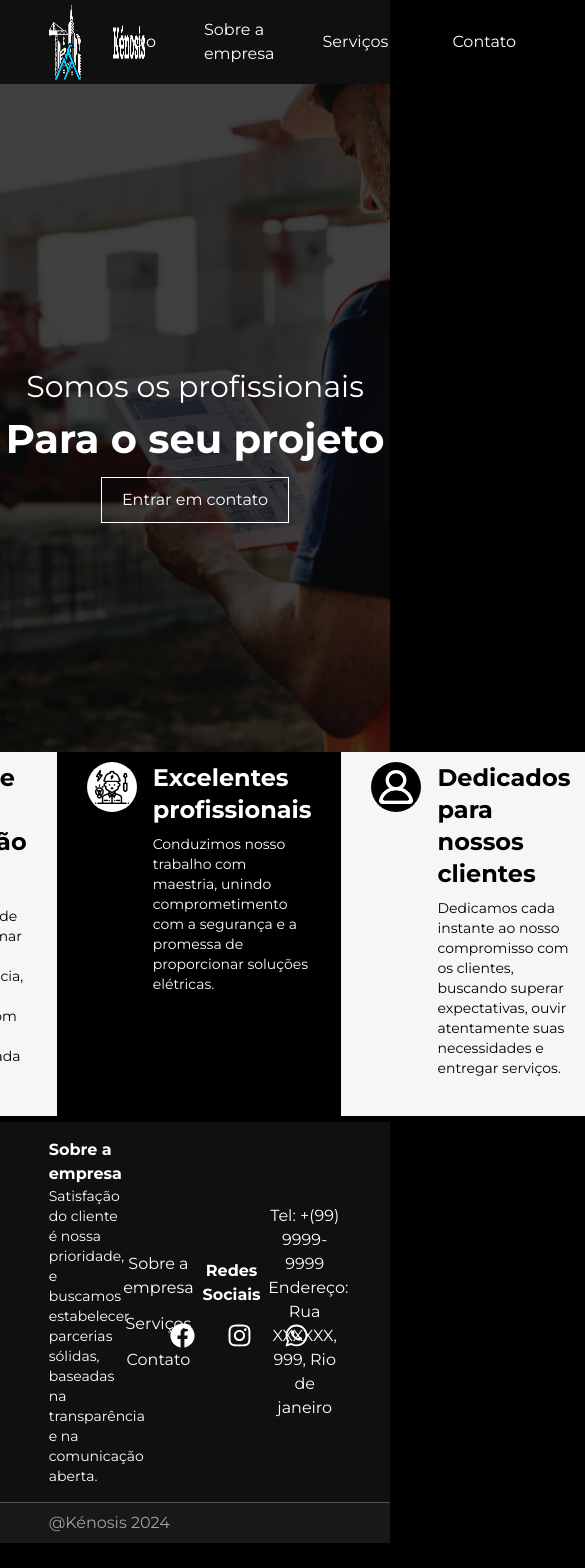
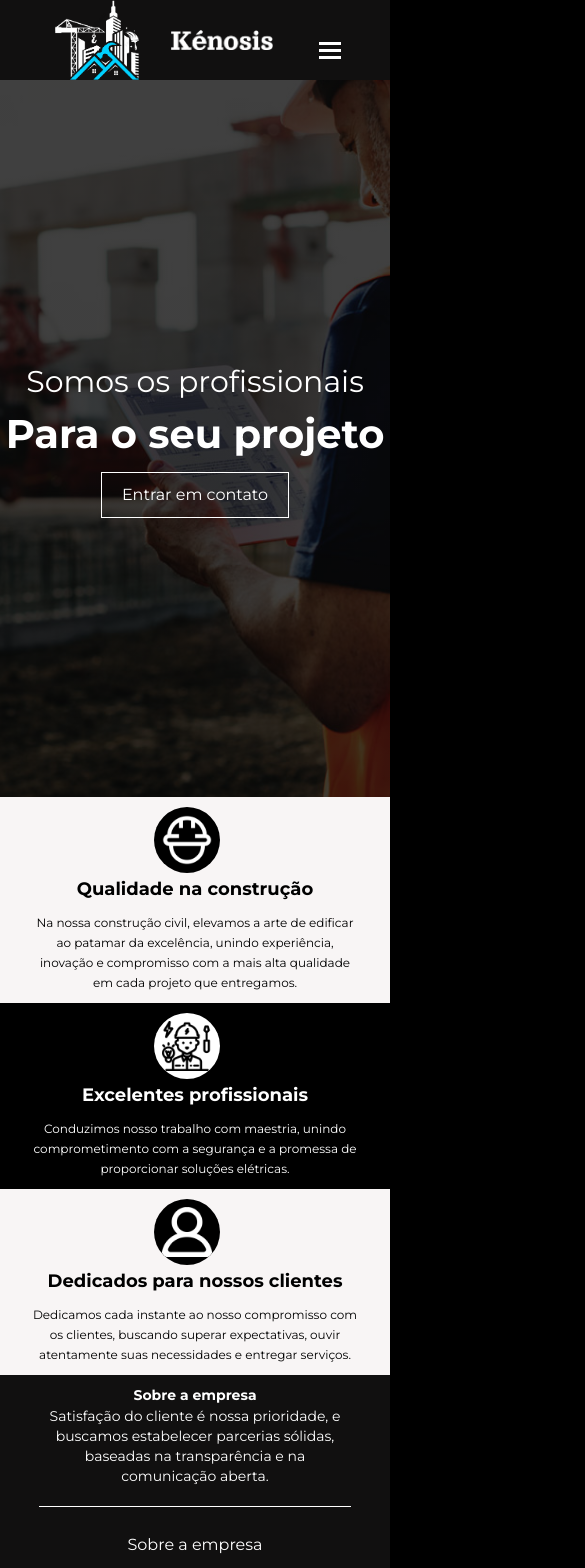
Before and after one commit to mhalvesb/empresadeeletrica, a React (Create React App) app: page / in a window 390 px wide. Shown: the top 1568 px of the page, 585 px wide, since content can reach past the window. Before the commit the page ends 1543 px from the top, so only its background shows below. Built offline with nearby package versions, Linux system fonts and the light colour scheme.

Commit message:
responsividade

```diff
--- a/src/components/footer/footer.css
+++ b/src/components/footer/footer.css
@@ -1,7 +1,16 @@
 footer{
     height: auto;
     background-color: #111010;
-    padding: 0px
+    padding: 0px;
+    margin-top: 3.5rem;
+}
+
+footer h1{
+    font-size: 1rem;
+}
+
+.navcontainer{
+    width: 25%;
 }
 
 
@@ -20,3 +29,23 @@ footer{
     background-color: #fff;
     color: #000;
 }
+
+
+
+@media(max-width: 900px){
+    footer h1{
+        font-size: 14px;
+    }
+
+    .navfooter{
+        flex-direction: column;
+        text-align: center;
+    }
+
+    .navcontainer{
+        width: 100%;
+        margin: 10px 0px;
+        padding-bottom: 20px;
+        border-bottom: 1px solid white;
+    }
+}
--- a/src/components/footer/footer.js
+++ b/src/components/footer/footer.js
@@ -9,28 +9,28 @@ import { FaWhatsapp } from "react-icons/fa";
 
 function Footer(){
     return(
-        <footer className="mt-14">
-            <div className="flex justify-between items-center px-[12.5%] py-4">
-                <div className="w-[25%]">
-                    <h1 className="text-base">Sobre a empresa</h1>
+        <footer className="">
+            <div className="navfooter footer flex justify-between items-center px-[12.5%] py-4">
+                <div className="navcontainer">
+                    <h1 className="">Sobre a empresa</h1>
                     <p className="text-sm"> Satisfação do cliente é nossa prioridade, e buscamos estabelecer parcerias sólidas, baseadas na transparência e na comunicação aberta.</p>
                 </div>
-                <div className="text-center w-[25%]">
+                <div className="navcontainer text-center">
                     <ul className="nav flex justify-center flex-col items-center">
                         <li>Sobre a empresa</li>
                         <li>Serviços</li>
                         <li>Contato</li>
                     </ul>
                 </div>
-                <div className="w-[25%] text-center">
-                    <h1 className="text-base">Redes Sociais</h1>
+                <div className="navcontainer w-[25%] text-center">
+                    <h1 className="">Redes Sociais</h1>
                     <ul className="flex justify-center">
                         <li className="cursor-pointer m-4"><FaFacebook size={25}/></li>
                         <li className="cursor-pointer m-4"><FaInstagram size={25}/></li>
                         <li className="cursor-pointer my-4 ml-4"><FaWhatsapp size={25}/></li>
                     </ul>
                 </div>
-                <div className="w-[25%]">
+                <div className="navcontainer">
                     <ul className="text-center">
                         <li>Tel: +(99) 9999-9999</li>
                         <li>Endereço: Rua XXXXXX, 999, Rio de janeiro</li>
--- a/src/components/headers/header.css
+++ b/src/components/headers/header.css
@@ -2,7 +2,7 @@ header{
     background-color: #111010;
     display: flex;
     justify-content: space-between;
-    height: 10vh;
+    height: auto;
     padding: 0px 12.5%;
 }
 
@@ -37,10 +37,77 @@ header li:hover{
 }
 
 .logo{
-    height: 90%;
+    height: 100px;
     margin-right: 2rem;
 }
 
 .title{
-    height: 40%;
+    height: 30px;
 }
+
+.mobileheader, .ulmobile{
+    display: none;
+}
+
+
+@media (max-width: 990px){
+    .desktopheader{
+        display: none;
+    }
+    .mobileheader{
+        position: relative;
+        margin-left: auto;
+        margin-top: 20px;
+        padding: 10px;
+        display: flex;
+        align-items: center;
+        justify-content: center;
+        flex-direction: column;
+        text-align: center;
+    }
+    .mobiletrace{
+        width: 22px;
+        margin: 2px 0px;
+        height: 3px;
+        background-color: #fff;
+    }
+
+    .mobileheader:hover{
+        background-color: #fff;
+    }
+
+    .mobileheader:hover > .mobiletrace{
+        background-color: #000;
+    }
+
+
+
+    .ulmobile{
+        display: flex;
+        position: absolute;
+        text-align: center;
+        left: calc(100% - 200px);
+        width: 200px;
+        margin-left:auto;
+        background-color: rgba(0, 0, 0, 0.75);
+        margin-top: 79px;
+        flex-direction: column;
+        list-style-type:none;
+    }
+
+    header{
+        padding: 0px 10%;
+    }
+    .footer{
+        padding: 0px 10%;
+    }
+
+    .logo{
+        height: 80px;
+        margin-left: 1rem;
+    }
+
+    .title{
+        height: 20px;
+    }
+}
--- a/src/components/headers/header.js
+++ b/src/components/headers/header.js
@@ -1,10 +1,19 @@
-import React from "react";
+import React, {useState} from "react";
 import "./header.css";
 import { Link } from "react-router-dom";
 
 import Logo from "../../assets/images/logo.png";
 import Text from "../../assets/images/title.png"
 function Header(){
+    const [listaVisivel, setListaVisivel] = useState(false);
+
+    function ToggleList(){
+        setListaVisivel(!listaVisivel);
+    }
+
+
+
+
     return(
         <header>
             <div className="himgs">
@@ -12,7 +21,19 @@ function Header(){
             <img src={Text} alt="logo" className="title"></img>
             </div>
 
-            <ul>
+
+            <div className="mobileheader" onClick={ToggleList}>
+                <div className="mobiletrace"></div>
+                <div className="mobiletrace"></div>
+                <div className="mobiletrace"></div>
+            </div>
+            <ul className="ulmobile" style={{display: listaVisivel ? 'block' : 'none'}}>
+                    <Link to="/"><li>Inicio</li></Link>
+                    <Link to="/about"><li>Sobre a empresa</li></Link>
+                    <li>Serviços</li>
+                    <li>Contato</li>
+            </ul>
+            <ul className="desktopheader">
                 <Link to="/"><li>Inicio</li></Link>
                 <Link to="/about"><li>Sobre a empresa</li></Link>
                 <li>Serviços</li>
--- a/src/containers/about/about.css
+++ b/src/containers/about/about.css
@@ -8,3 +8,9 @@
     height: 128px;
     max-width: none;
 }
+
+
+
+@media(max-width: 1250px){
+
+}
--- a/src/containers/about/about.js
+++ b/src/containers/about/about.js
@@ -8,7 +8,7 @@ import construction from "../../assets/icons/construction.png";
 import paintroller from "../../assets/icons/paintroller.png";
 import quadroeletrico from "../../assets/images/quadroeletrico.jpg";
 import engenheiro from "../../assets/images/constructions.jpg";
-import pintura from "../../assets/images/pintura.jpg";
+import pintura from "../../assets/images/pintorkenosis.png";
 
 import "./about.css"
 
--- a/src/containers/home/home.css
+++ b/src/containers/home/home.css
@@ -1,5 +1,6 @@
 *{
     color: #fff;
+    overflow-x:hidden;
 }
 
 body{
@@ -68,3 +69,42 @@ section:nth-child(2){
     width: 50px;
     height: auto;
 }
+
+
+
+@media (max-width: 1250px){
+    .b3sec h1{
+        font-size: 18px;
+    }
+
+    .b3sec p{
+        font-size: 12px;
+    }
+
+    .sec{
+        padding: 0px 10%;
+        width: 100vw;
+    }
+}
+
+
+@media( max-width: 900px){
+    .sec{
+        flex-direction: column;
+        padding: 0px;
+        margin: 0px;
+    }
+
+    .sec section{
+        border-radius: 0px;
+        flex-direction: column;
+        align-items: center;
+        text-align: center;
+    }
+
+    footer{
+        margin-top: 0rem;
+
+    }
+
+}
--- a/src/containers/home/home.js
+++ b/src/containers/home/home.js
@@ -20,13 +20,13 @@ function Home(){
                         <h1>Para o seu projeto</h1>
                         <button className="mt-2">Entrar em contato</button>
                     </div>
-                    <div className="sec">
-                        <section className="rounded-tl-lg flex-1">
+                    <div className="sec b3sec">
+                        <section className="rounded-tl-lg flex-1 ">
                             <div className="sectionimg rounded-full bg-black mr-4 p-2">
                                 <img src={Sectionimg} alt="housepng"></img>
                             </div>
                             <div>
-                                <p className="text-2xl font-bold text-black">Qualidade na construção</p>
+                                <h1 className="text-2xl font-bold text-black">Qualidade na construção</h1>
                                 <p className="text-sm mt-2 text-black">Na nossa construção civil, elevamos a arte de edificar ao patamar da excelência,
                                     unindo experiência, inovação e compromisso
                                     com a mais alta qualidade em cada projeto que entregamos.</p>
@@ -38,7 +38,7 @@ function Home(){
                                 <img className="" src={Sectionimgs} alt="png"></img>
                             </div>
                             <div>
-                                <p className="text-2xl font-bold text-white">Excelentes profissionais</p>
+                                <h1 className="text-2xl font-bold text-white">Excelentes profissionais</h1>
                                 <p className="text-sm mt-2 text-white">Conduzimos nosso trabalho com maestria, unindo comprometimento com a segurança e a promessa de proporcionar
                                     soluções elétricas.</p>
                             </div>
@@ -51,7 +51,7 @@ function Home(){
                                 <img className="" src={Sectionclient} alt="png"></img>
                             </div>
                             <div>
-                                <p className="text-2xl font-bold text-black">Dedicados para nossos clientes</p>
+                                <h1 className="text-2xl font-bold text-black">Dedicados para nossos clientes</h1>
                                 <p className="text-sm mt-2 text-black">Dedicamos cada instante ao nosso compromisso com os clientes, buscando superar expectativas, ouvir atentamente suas necessidades e entregar serviços.</p>
                             </div>
                         </section>
```
Also changed, not shown: src/assets/images/pintor.jpg (added), src/assets/images/pintorkenosis.png (added).
